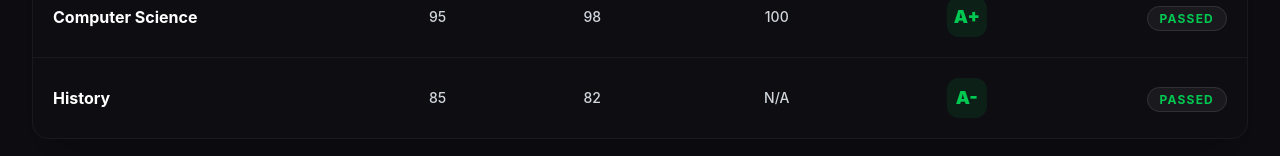
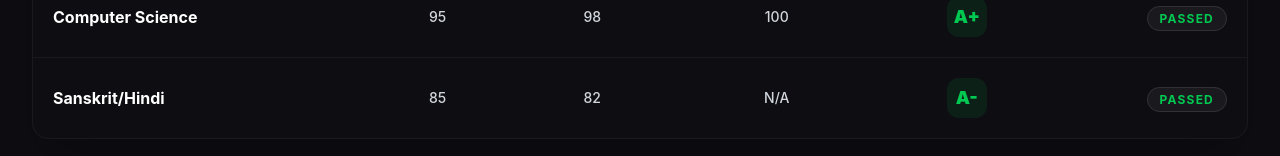
Before and after one commit to Naseer-047/School-website, a React app in the folder frontend/: page /student/grades in a window 1280 px wide. Shown: the part 894-1050 px from the top of the page. Built offline with nearby package versions, Linux system fonts and the light colour scheme; the HTML template or start-up script is replaced by a standard one.

Commit message:
feat: Add student academic grades page with GPA summary and detailed subject performance.

```diff
--- a/frontend/src/pages/student/Grades.jsx
+++ b/frontend/src/pages/student/Grades.jsx
@@ -8,7 +8,7 @@ const subjects = [
     { name: "Chemistry", midterm: 75, final: 80, lab: 88, grade: "B+", status: "Passed" },
     { name: "English Literature", midterm: 90, final: 88, lab: "N/A", grade: "A", status: "Passed" },
     { name: "Computer Science", midterm: 95, final: 98, lab: 100, grade: "A+", status: "Passed" },
-    { name: "History", midterm: 85, final: 82, lab: "N/A", grade: "A-", status: "Passed" },
+    { name: "Sanskrit/Hindi", midterm: 85, final: 82, lab: "N/A", grade: "A-", status: "Passed" },
 ];
 
 const Grades = () => {
```
